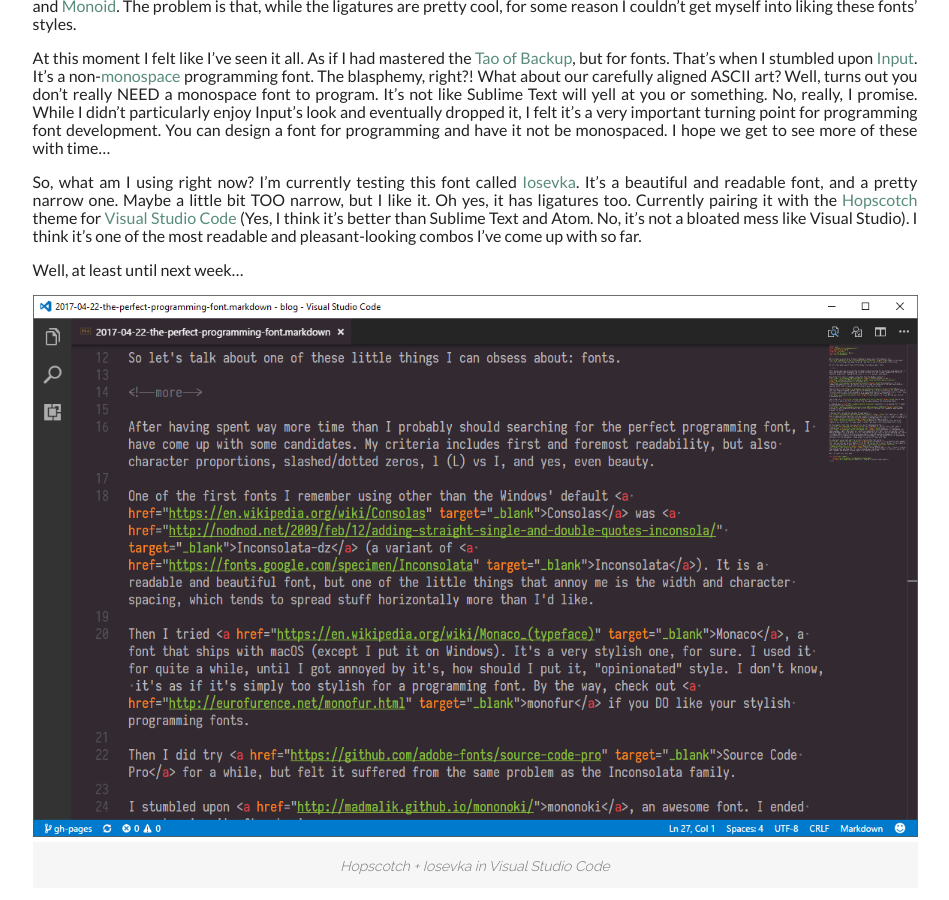
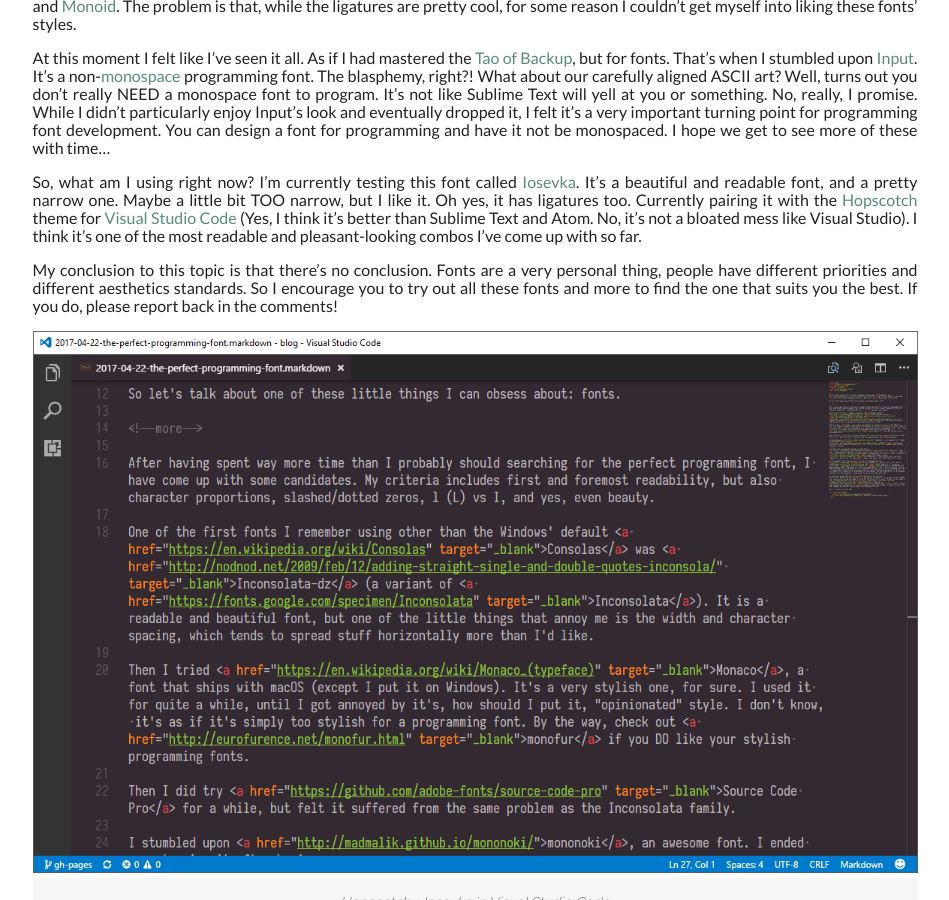
Before and after one commit to vittau/blog, a Jekyll site: the page built from _posts/2017-04-22-the-perfect-programming-font.markdown, in a window 1280 px wide and 900 px high, scrolled down 629 px. Shown: the whole window, without its empty margins (165-1114 px from the left). Built offline with Jekyll 4.4.1, drawn with Linux system fonts in a browser that asks for light colours; comment, search, counter and statistics services are not loaded.

Commit message:
Conclusion

```diff
--- a/_posts/2017-04-22-the-perfect-programming-font.markdown
+++ b/_posts/2017-04-22-the-perfect-programming-font.markdown
@@ -29,7 +29,7 @@
 
 So, what am I using right now? I'm currently testing this font called <a href="https://be5invis.github.io/Iosevka/" target="_blank">Iosevka</a>. It's a beautiful and readable font, and a pretty narrow one. Maybe a little bit TOO narrow, but I like it. Oh yes, it has ligatures too. Currently pairing it with the <a href="https://marketplace.visualstudio.com/items?itemName=idleberg.hopscotch" target="_blank">Hopscotch</a> theme for <a href="https://code.visualstudio.com/" target="_blank">Visual Studio Code</a> (Yes, I think it's better than Sublime Text and Atom. No, it's not a bloated mess like Visual Studio). I think it's one of the most readable and pleasant-looking combos I've come up with so far.
 
-Well, at least until next week...
+My conclusion to this topic is that there's no conclusion. Fonts are a very personal thing, people have different priorities and different aesthetics standards. So I encourage you to try out all these fonts and more to find the one that suits you the best. If you do, please report back in the comments!
 
 <div class="post-image">
     <a href="{{ site.baseurl }}/img/posts/iosevka.png" target="_blank"><img src="{{ site.baseurl }}/img/posts/iosevka.png"/></a>
```
